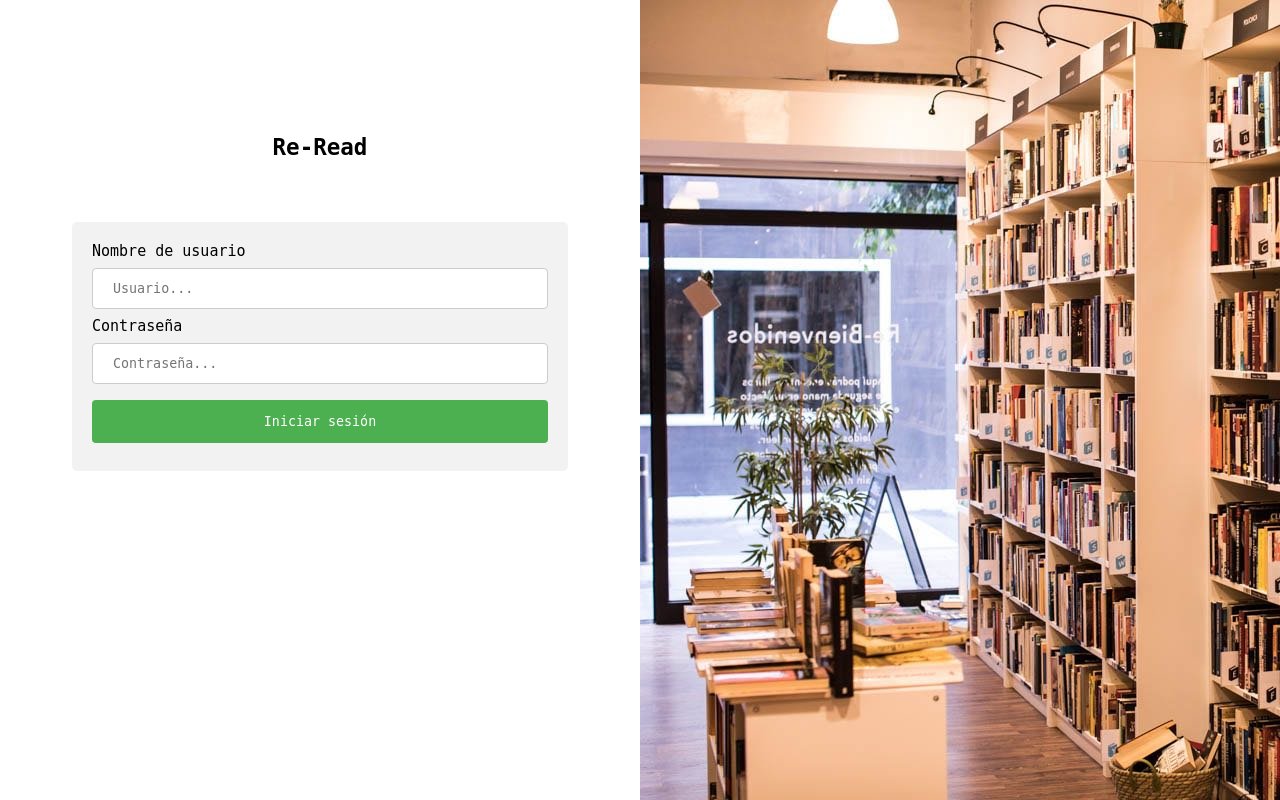
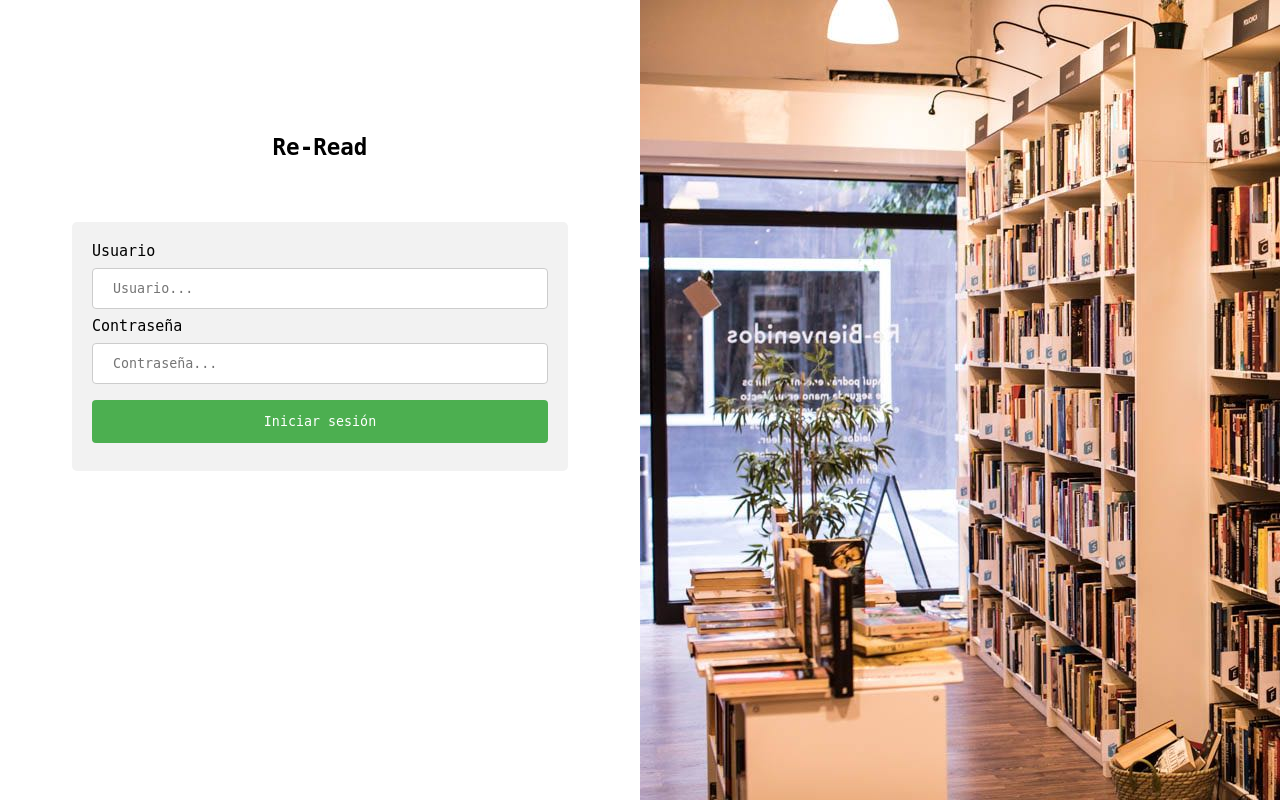
Before and after one commit to xavier-barrios/re-read-admin, a PHP site: page /view/login.php in a window 1280 px wide. Run offline with PHP 8.4, Linux system fonts and the light colour scheme.

Commit message:
update 19/10/2020

```diff
--- a/view/login.php
+++ b/view/login.php
@@ -6,7 +6,6 @@
 <meta name="viewport" content="width=device-width, initial-scale=1.0">
 <link rel="stylesheet" type="text/css" href="../css/styles.css">
 <link href="../css/fontawesome-free-5.15.0-web/css/all.css" rel="stylesheet"> <!--load all styles -->
-
 </head>
 <body>
 
@@ -15,10 +14,10 @@
     <h2 style="text-align: center; margin: 20% 0 0 0;">Re-Read</h2>
     <div class="form" style="margin:10%;">
         <form action="../controller/loginController.php" method="POST">
-          <label for="fautor">Nombre de usuario</label>
+          <label for="email">Usuario</label>
           <input type="text" id="email" name="email" placeholder="Usuario...">
 
-          <label for="lname">Contraseña</label>
+          <label for="psswd">Contraseña</label>
           <input type="password" id="psswd" name="psswd" placeholder="Contraseña...">
 
           <input type="submit" value="Iniciar sesión">
```
Also changed, not shown: README.md.
